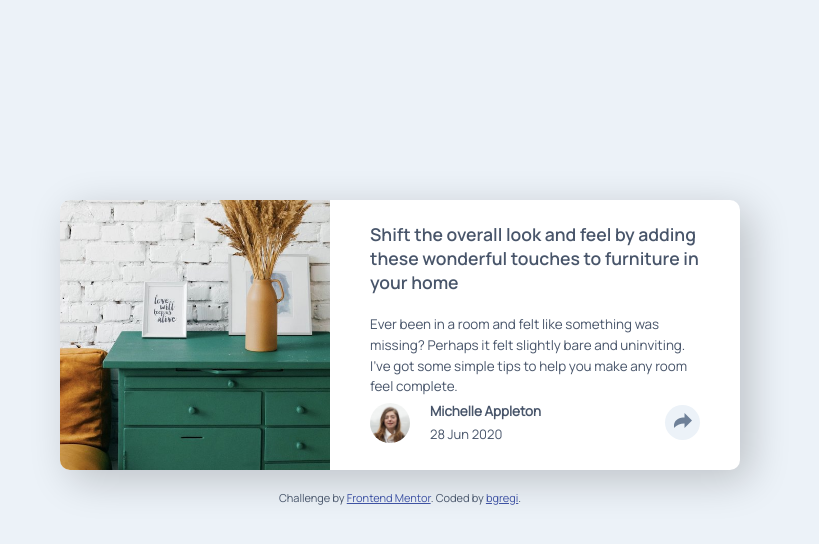
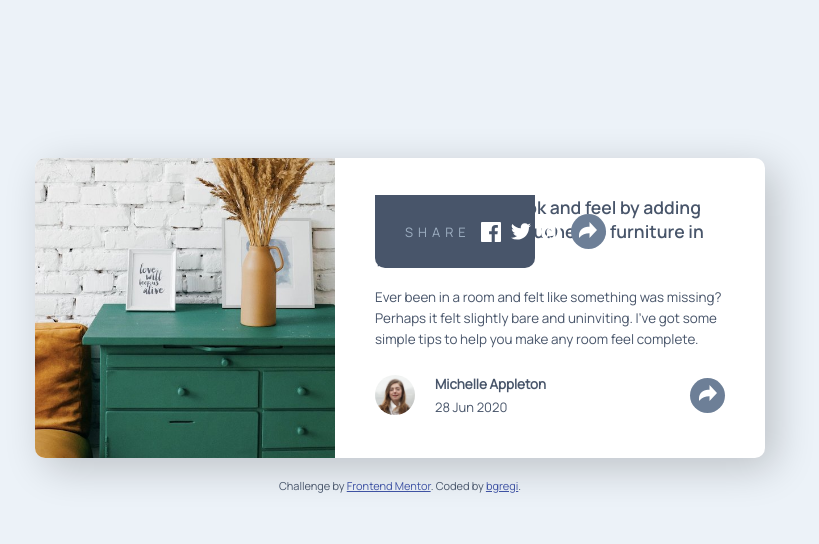
Before and after one commit to bgregi/fm-article-preview-component, a plain HTML site: page index.html in a window 1280 px wide. Both pictures are taken after a click on the element 922 px from the left and 422 px from the top of the page. Shown: the whole page, without its empty margins (240-1059 px from the left). Drawn offline with Linux system fonts and the light colour scheme.

Commit message:
Desktop button functionallity OK

```diff
--- a/index.html
+++ b/index.html
@@ -43,8 +43,8 @@
                                 <p>28 Jun 2020</p>
                             </div>
                         </div>
-                        <div class="share-button" id="profile-button">
-                            <img
+                        <div class="profile-button" id="profile-button">
+                            <img id="share-arrow"
                                 src="images/icon-share.svg"
                                 alt="Share button"
                             />
--- a/index.js
+++ b/index.js
@@ -3,13 +3,36 @@
 function shareArticle() {
     let profileFooter = document.getElementById("profile")
     let shareFooter = document.getElementById("share")
+    let arrowDiv = document.getElementById("profile-button")
+    let arrowImage = document.getElementById("share-arrow")
 
-    if (profileFooter.style.display == "flex") {
-        profileFooter.style.display = "none"
-        shareFooter.style.display = "flex"
+    if (window.screen.width < 800) {
+        if (profileFooter.style.display == "flex") {
+            profileFooter.style.display = "none"
+            shareFooter.style.display = "flex"
+        } else {
+            profileFooter.style.display = "flex"
+            shareFooter.style.display = "none"
+        }
     } else {
-        profileFooter.style.display = "flex"
-        shareFooter.style.display = "none"
+        if (!shareFooter.style.display || shareFooter.style.display == "none") {
+            console.log(shareFooter.style.display)
+
+            shareFooter.style.display = "flex"
+
+            arrowImage.src = "images/icon-share-white.svg"
+            arrowDiv.classList.toggle("profile-button")
+            arrowDiv.classList.toggle("share-button")
+
+        } else {
+            console.log(toString(shareFooter.style.display))
+
+            shareFooter.style.display = "none"
+
+            arrowImage.src = "images/icon-share.svg"
+            arrowDiv.classList.toggle("profile-button")
+            arrowDiv.classList.toggle("share-button")
+        }
     }
 }
 
--- a/styles.scss
+++ b/styles.scss
@@ -84,6 +84,7 @@ main {
         }
     }
 
+}
 .share-button {
     background-color: $darkblue;
     padding: 7.7px 8.5px;
@@ -91,7 +92,6 @@ main {
 
     img {
         width: 18px;
-        }
     }
 }
 
@@ -124,14 +124,15 @@ main {
 
     }
 
-    .share-button {
+}
+
+.profile-button {
     background-color: $l-grayblue;
     padding: 7.7px 8.5px;
     border-radius: 17.5px;
 
     img {
         width: 18px;
-        }
     }
 }
 
@@ -145,25 +146,29 @@ main {
     color: hsl(228, 45%, 44%);
 }
 
-@media only screen and (min-width: 630px)  {
+@media only screen and (min-width: 800px)  {
+    html {
+        height: 100%;
+    }
 
     body {
         align-items: center;
-        justify-content: center;
+        justify-content: space-evenly;
+        padding: 150px 100px 100px 100px;
     }
 
     main {
         display: flex;
         justify-content: center;
         align-items: center;
-        width: 680px;
-        height: 270px;
+        width: 730px;
+        height: 300px;
     }
 
     .drawers {
         border-radius: 10px 0 0 10px;
-        height: 270px;
-        width: 270px;
+        height: 300px;
+        width: 300px;
         object-position: 0 10%;
     }
 
@@ -176,11 +181,11 @@ main {
     .text {
         h1 {
             font-size: 1.1rem;
-            padding: 0 0 20px 0;
+            padding: 0;
         }
 
         p {
-            padding: 0;
+            padding: 20px 0;
         }
 
     }
@@ -188,13 +193,16 @@ main {
     .profile {
         padding: 0;
 
-        // .profile-main {
-        // }
-
         .share-button {
             padding: 7.7px 8.5px;
         }
     }
 
+    .share {
+        position: absolute;
+        height: 30px;
+        width: 100px;
+    }
+
 
 }
```
Also changed, not shown: styles.css, 1 other file. Lines whose indentation alone changed are shown as unchanged.
